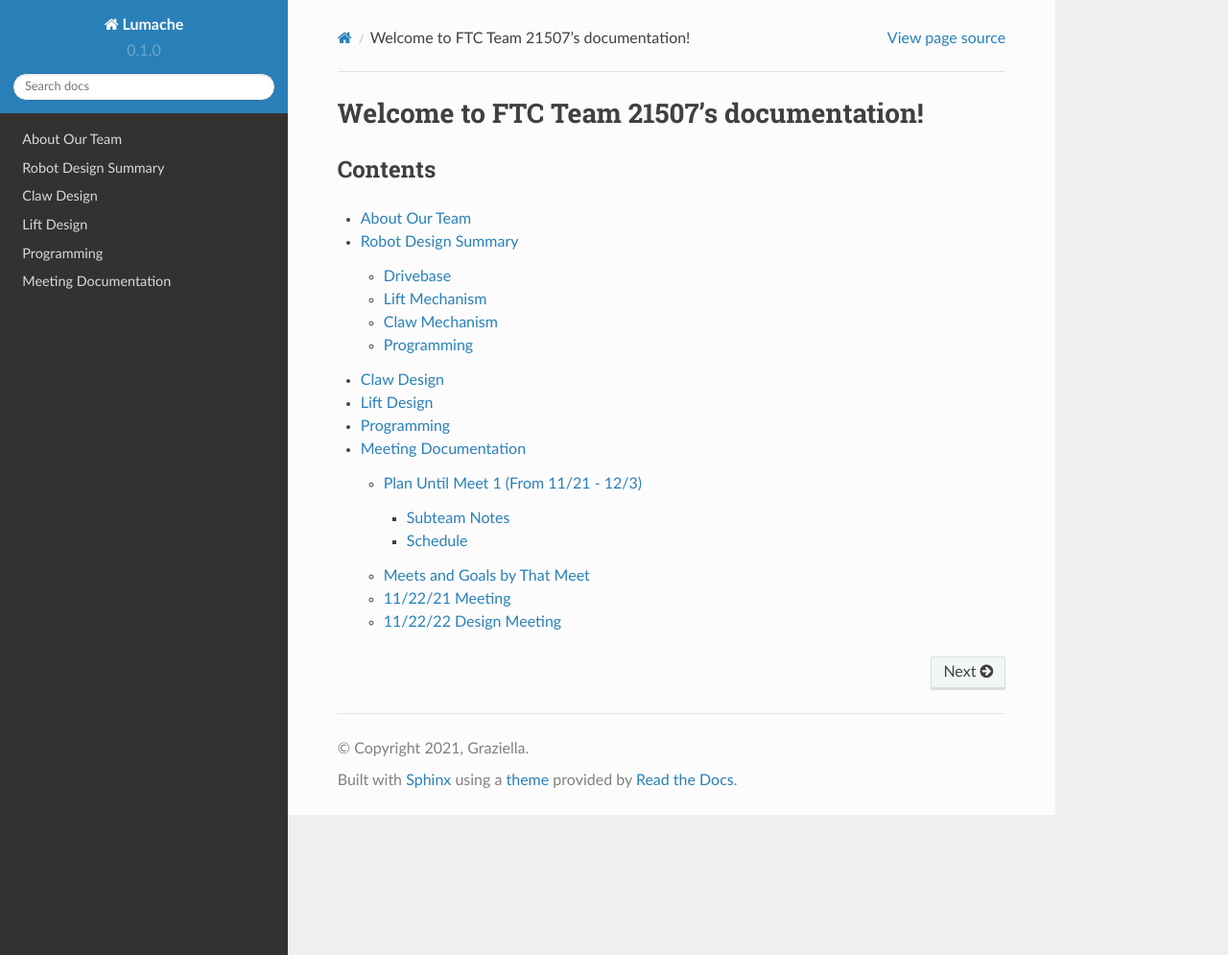
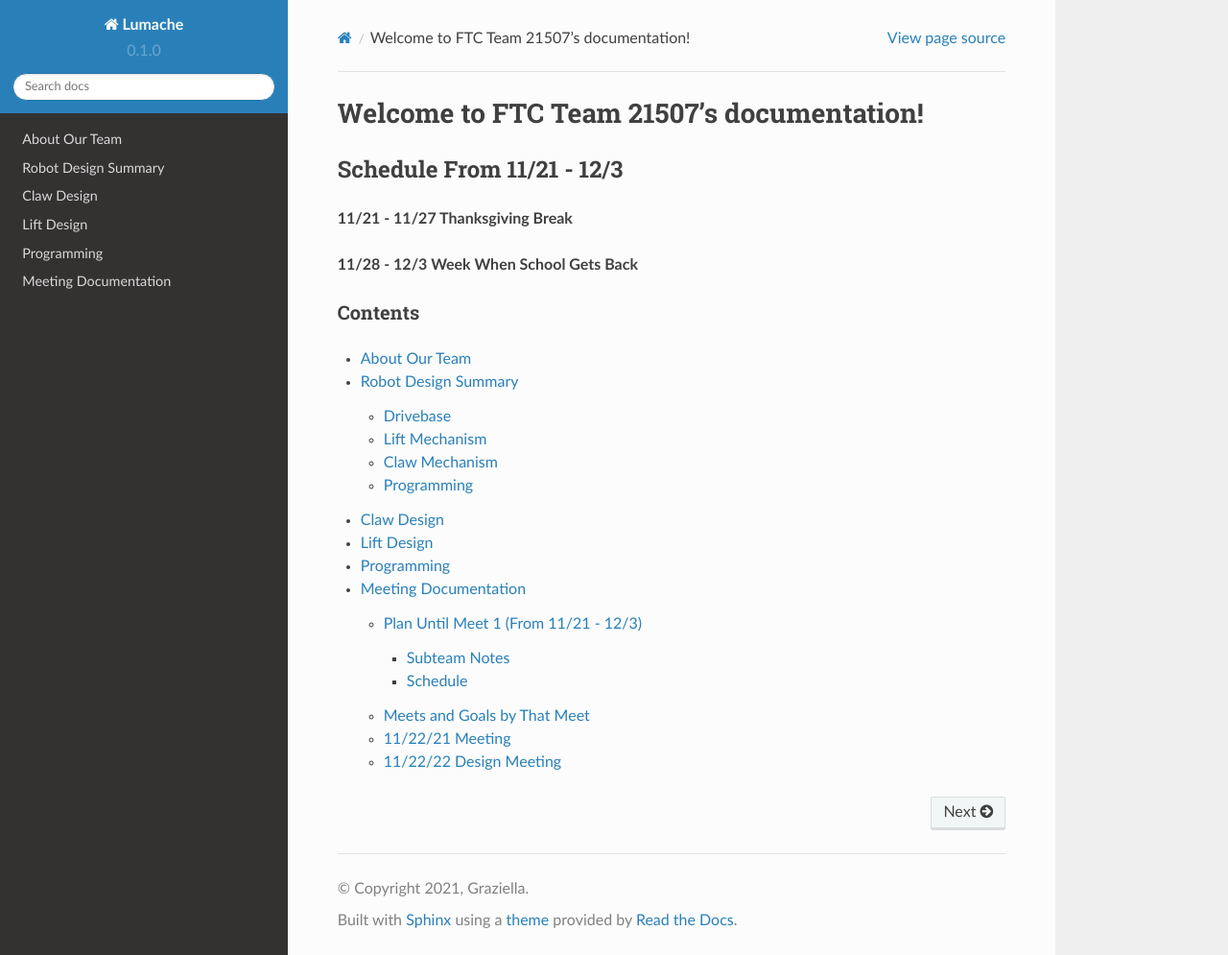
Before and after one commit to samanthac02/FTCDocumentation, a Sphinx documentation site: the page built from docs/source/index.rst, in a window 1280 px wide and 995 px high. Shown: the whole window at 96% size. Built offline with Sphinx 7.4.7 and the Read the Docs theme 2.0.0, drawn with Linux system fonts in a browser that asks for light colours.

Commit message:
Update index.rst

```diff
--- a/docs/source/index.rst
+++ b/docs/source/index.rst
@@ -1,5 +1,12 @@
 Welcome to FTC Team 21507's documentation!
 ===================================
+
+Schedule From 11/21 - 12/3
+#####
+
+**11/21 - 11/27 Thanksgiving Break**
+
+**11/28 - 12/3 Week When School Gets Back**
 
 Contents
 --------
```
